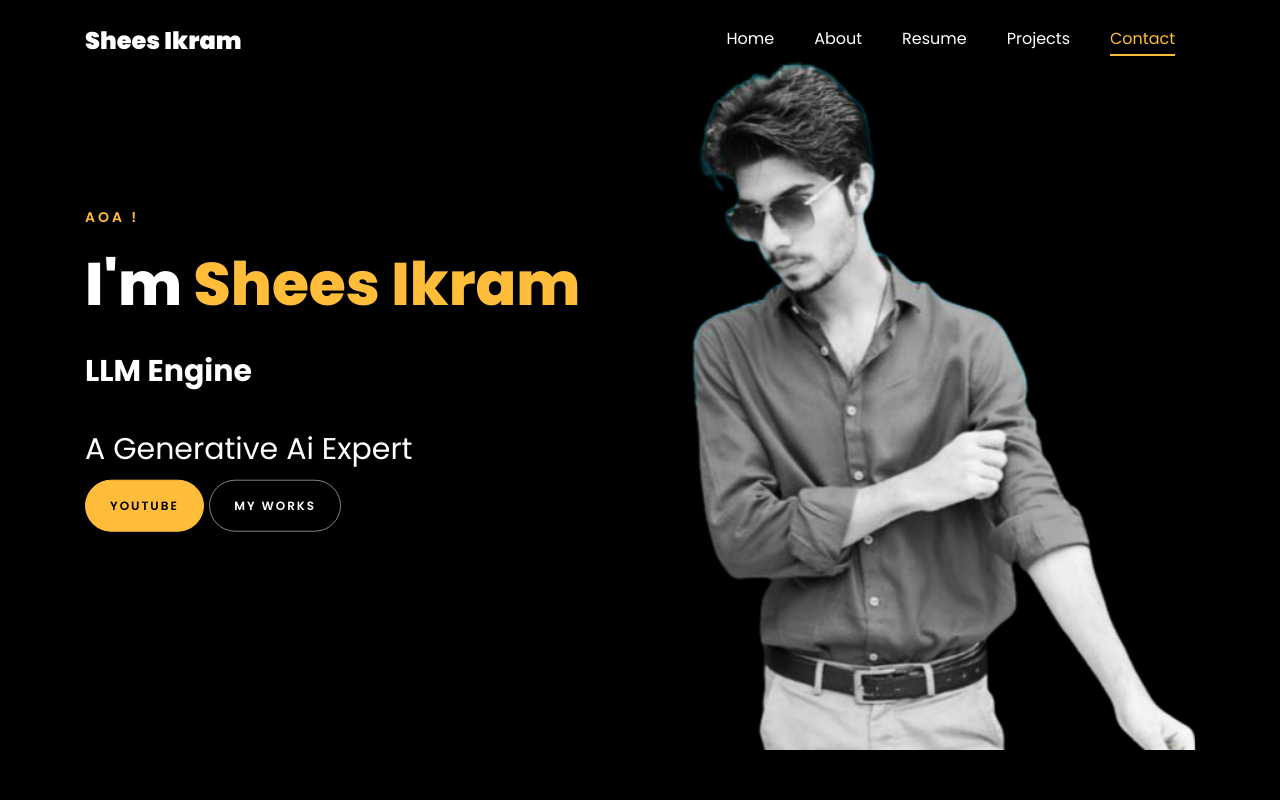
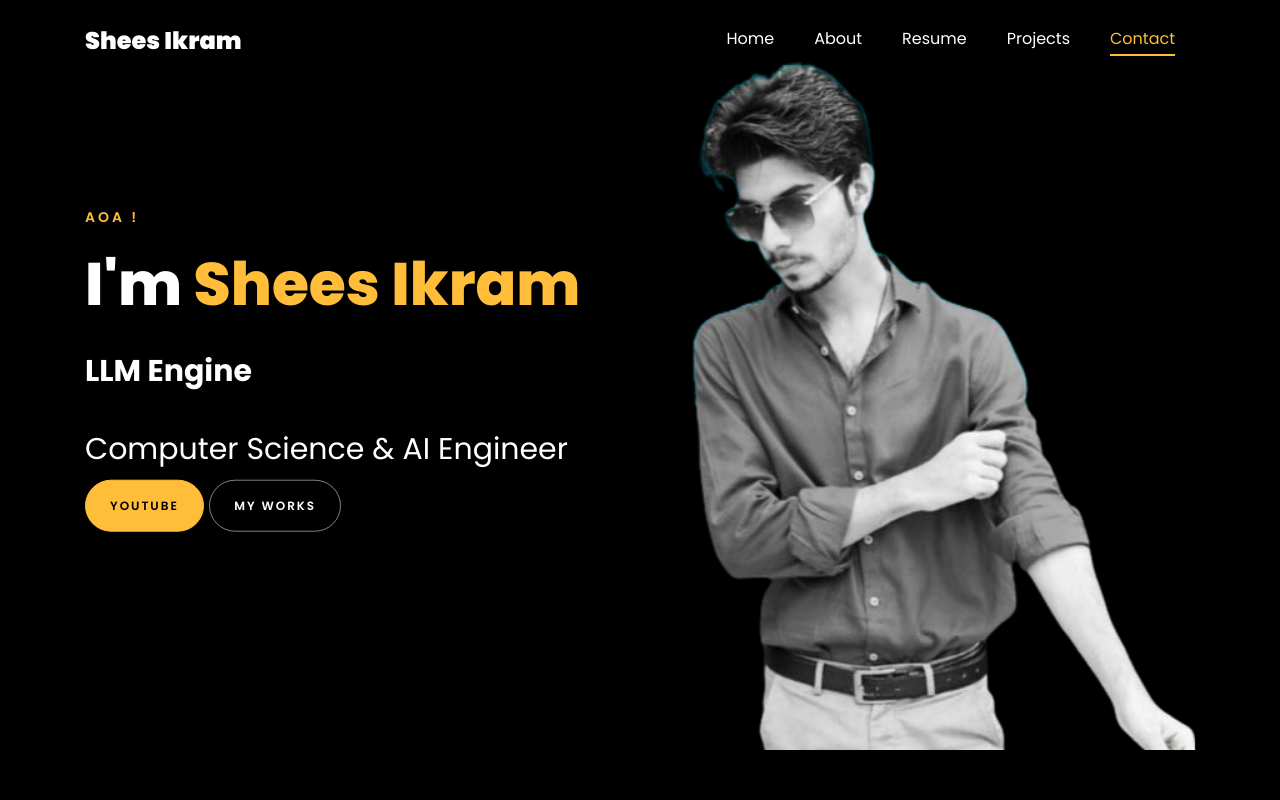
Before and after one commit to Sheesikram/sheesikram.github.io, a plain HTML site: page index.html in a window 1280 px wide. Shown: the top 800 px of the page. Drawn offline with Linux system fonts and the light colour scheme; files whose address does not match are found by name.

Commit message:
Update index.html

```diff
--- a/index.html
+++ b/index.html
@@ -187,7 +187,7 @@
 
 						<br>
 						<br>
-			            <h2>A Generative Ai Expert</h2>
+			            <h2>Computer Science & AI Engineer</h2>
 						<!-- <h2 class="d-flex" style="margin-bottom: 0">With over 5 years of experience</h2> -->
 						<!-- <br> -->
 			            <p><a href="https://www.youtube.com/@sheesikram" class="btn btn-primary py-3 px-4">YouTube</a>
```
